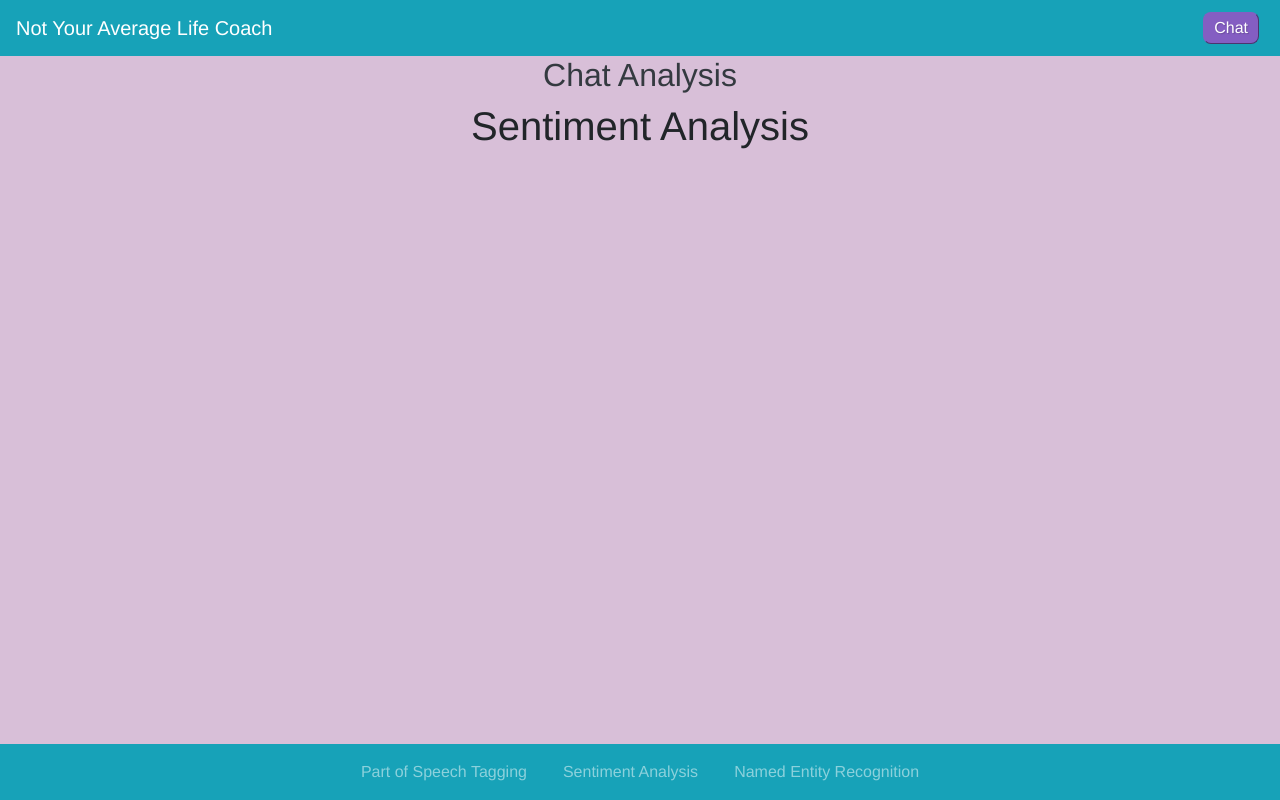
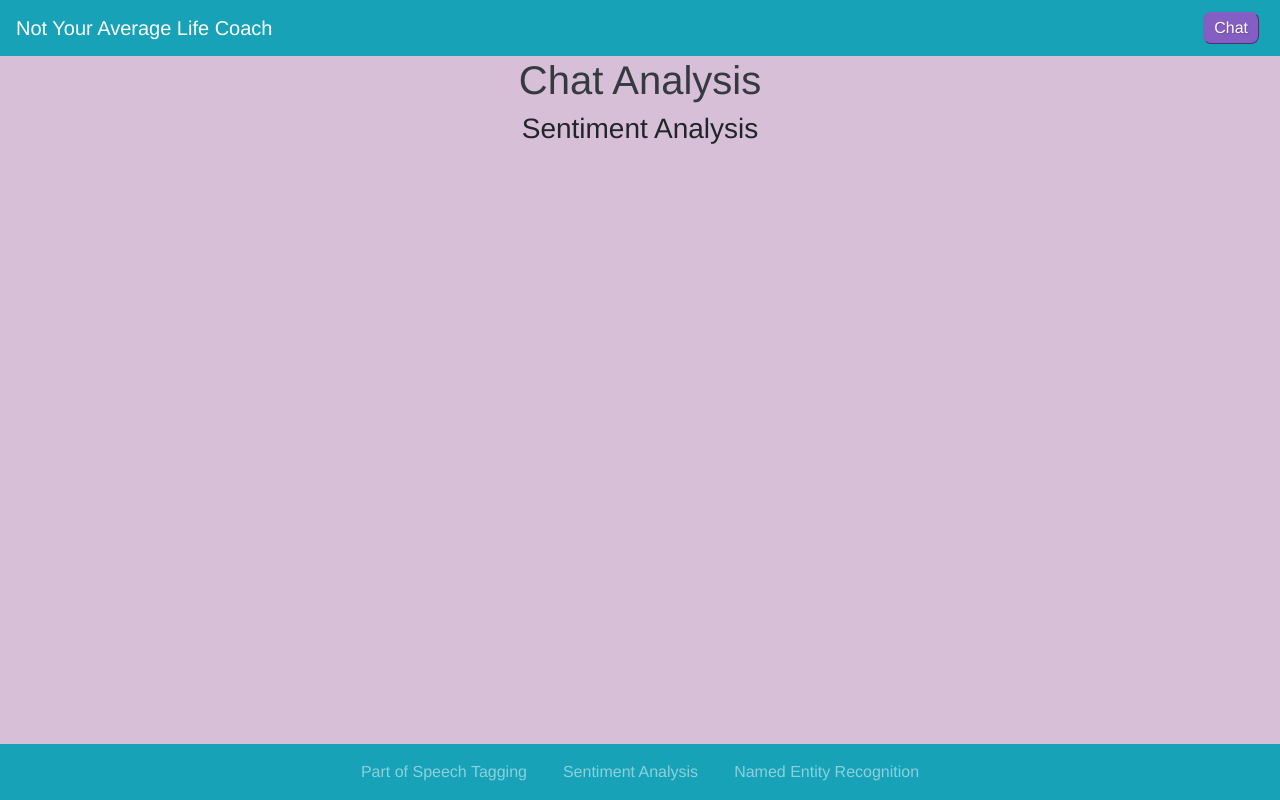
Before and after one commit to Take-Your-Money-Corp/not-avg-lifecoach, a Vue app in the folder frontend/: page /#/chat-analysis in a window 1280 px wide. Built offline with nearby package versions, Linux system fonts and the light colour scheme; what vue-chat-scroll would draw is missing.

Commit message:
fixup of last commit

```diff
--- a/frontend/src/components/NamedEntityRecognition.vue
+++ b/frontend/src/components/NamedEntityRecognition.vue
@@ -1,8 +1,8 @@
 <template>
   <div>
-    <h1>
+    <h3>
       Named Entity Recognition
-    </h1>
+    </h3>
   </div>
 </template>
 
--- a/frontend/src/components/PartsOfSpeech.vue
+++ b/frontend/src/components/PartsOfSpeech.vue
@@ -1,8 +1,8 @@
 <template>
   <div>
-    <h1>
+    <h3>
       Parts Of Speech Tagging
-    </h1>
+    </h3>
   </div>
 </template>
 
--- a/frontend/src/components/SentimentAnalysis.vue
+++ b/frontend/src/components/SentimentAnalysis.vue
@@ -1,8 +1,8 @@
 <template>
   <div>
-    <h1>
+    <h3>
       Sentiment Analysis
-    </h1>
+    </h3>
   </div>
 </template>
 
--- a/frontend/src/views/ChatAnalysis.vue
+++ b/frontend/src/views/ChatAnalysis.vue
@@ -6,8 +6,8 @@
       >
       <button @click="goToChatRoute" class="button-link">Chat</button>
     </b-navbar>
-    <h2 class="text-dark">Chat Analysis</h2>
     <b-container fluid>
+      <h1 class="text-dark">Chat Analysis</h1>
       <SentimentAnalysis v-show="showSentimentAnalysis" />
       <NamedEntityRecognition v-show="showNamedEntityRecognition" />
       <PartsOfSpeech v-show="showPartOfSpeech" />
```
